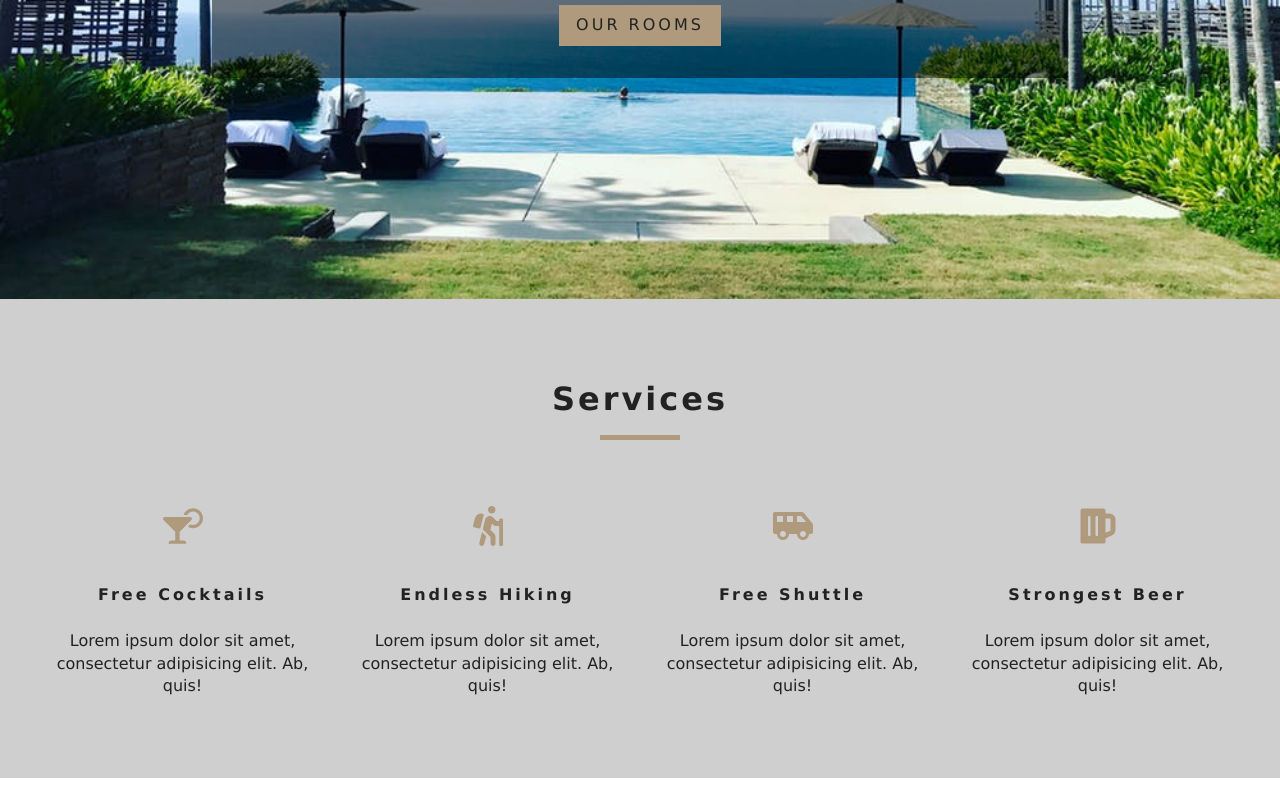
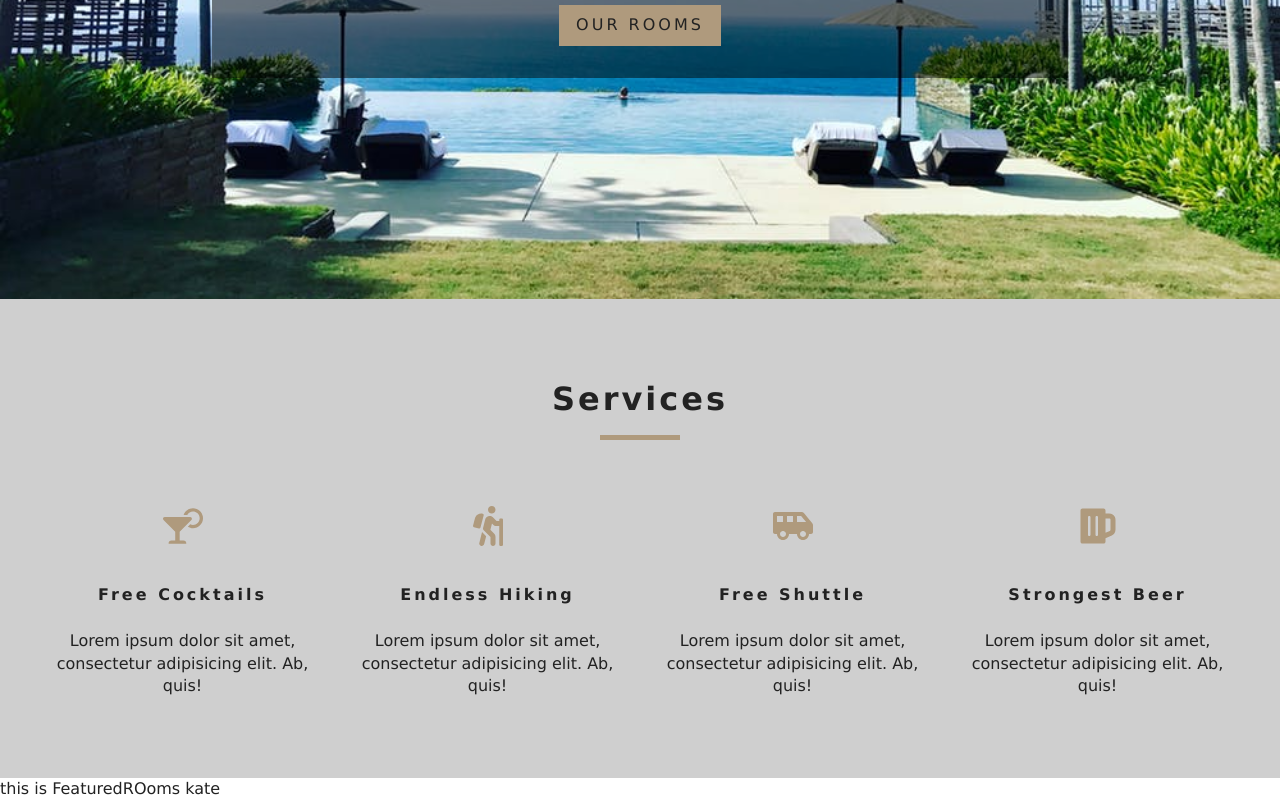
Before and after one commit to KateChantha/resort-content, a React (Create React App) app: page / in a window 1280 px wide. Shown: the part 501-1301 px from the top of the page. Before the commit the page ends 1279 px from the top, so only its background shows below. Built offline with nearby package versions, Linux system fonts and the light colour scheme.

Commit message:
set up context API

```diff
--- /dev/null
+++ b/src/components/FeaturedRooms.js
@@ -0,0 +1,18 @@
+import React, { Component } from 'react';
+import {RoomContext} from '../context';
+
+export default class FeaturedRooms extends Component {
+  // can be access by class component only
+  static contextType = RoomContext;
+
+  render() {
+    // destructring object properties of the state object that is the value passed from RoomContext
+    const {name} = this.context;
+
+    return (
+      <div>
+        this is FeaturedROoms {name}
+      </div>
+    )
+  }
+}
--- a/src/components/Services.js
+++ b/src/components/Services.js
@@ -1,6 +1,5 @@
 import React, { Component } from 'react';
 import { FaCocktail, FaHiking, FaShuttleVan, FaBeer } from "react-icons/fa";
-import { isNamedTupleMember } from 'typescript';
 import Title from './Title';
 
 export default class Services extends Component {
--- /dev/null
+++ b/src/context.js
@@ -0,0 +1,24 @@
+import React, { Component } from 'react';
+
+const RoomContext = React.createContext();
+/**Typical setup
+ * <RoomContecxt.Provider value={ // } >
+ *  <App />
+ * <RoomContecxt.Provider />
+ */
+
+class RoomProvider extends Component {
+  state = { name: 'kate'};
+  render() {
+    return (
+      // passing every thing in the state object
+      <RoomContext.Provider value={{...this.state}}>
+        {this.props.children}
+      </RoomContext.Provider>
+    )
+  }
+}
+
+const RoomConsumer = RoomContext.Consumer;
+
+export { RoomProvider, RoomConsumer, RoomContext }
--- a/src/index.js
+++ b/src/index.js
@@ -1,10 +1,13 @@
 import ReactDOM from 'react-dom';
 import { BrowserRouter } from 'react-router-dom';
 import App from './App';
+import { RoomProvider } from './context';
 
 ReactDOM.render(
+  <RoomProvider>
     <BrowserRouter>
       <App />
-    </BrowserRouter>,
+    </BrowserRouter>
+  </RoomProvider>,
   document.getElementById("root")
 );
--- a/src/pages/Home.js
+++ b/src/pages/Home.js
@@ -3,6 +3,7 @@ import { Link } from 'react-router-dom';
 import Hero from '../components/Hero';
 import Banner from '../components/Banner';
 import Servives from '../components/Services';
+import FeaturedRooms from '../components/FeaturedRooms';
 
 const Home = () => {
   return (
@@ -15,6 +16,7 @@ const Home = () => {
         </Banner>
       </Hero>
       <Servives />
+      <FeaturedRooms />
     </React.Fragment>
   )
 }
```
Also changed, not shown: 1 other file (tests, documents, lock files or other folders).
